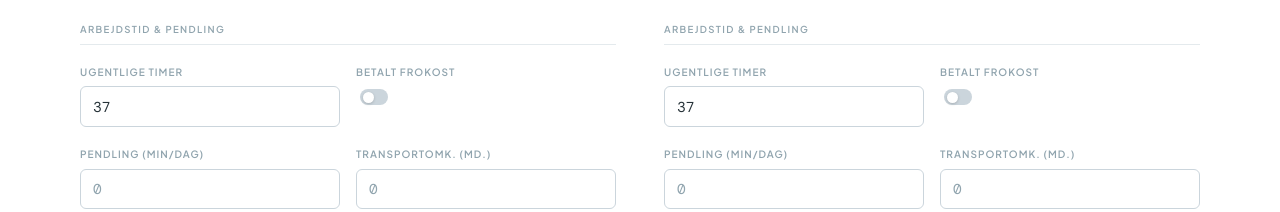
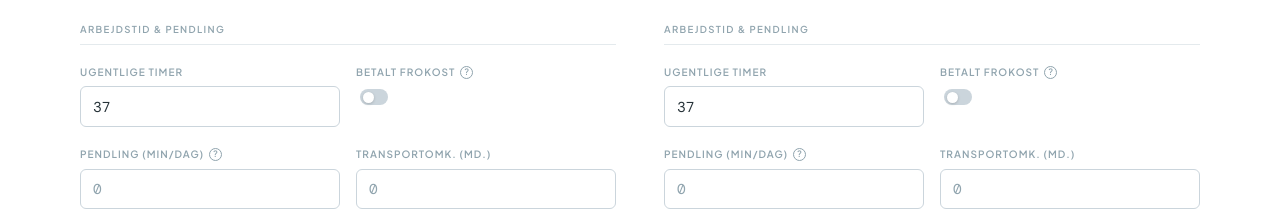
Before and after one commit to thwit/loenpakken, a React (Vite) app: page / in a window 1280 px wide. Shown: the part 476-688 px from the top of the page. Built offline with nearby package versions, Linux system fonts and the light colour scheme.

Commit message:
Add tooltip and fix UI issue with goder

```diff
--- a/src/components/ComparisonGrid.tsx
+++ b/src/components/ComparisonGrid.tsx
@@ -23,9 +23,10 @@ interface FieldProps {
   min?: number;
   max?: number;
   step?: number | 'any';
+  tooltip?: string;
 }
 
-function Field({ label, value, onChange, suffix, placeholder = '0', min, max, step }: FieldProps) {
+function Field({ label, value, onChange, suffix, placeholder = '0', min, max, step, tooltip }: FieldProps) {
   const inputEl = (
     <input
       type="number"
@@ -41,7 +42,15 @@ function Field({ label, value, onChange, suffix, placeholder = '0', min, max, st
 
   return (
     <div className={styles.fieldGroup}>
-      <span className={styles.fieldLabel}>{label}</span>
+      <div className={styles.fieldLabelRow}>
+        <span className={styles.fieldLabel}>{label}</span>
+        {tooltip && (
+          <span className={styles.tooltipWrap}>
+            <span className={styles.tooltipIcon}>?</span>
+            <span className={styles.tooltipText}>{tooltip}</span>
+          </span>
+        )}
+      </div>
       {suffix ? (
         <div className={styles.inputGroup}>
           {inputEl}
@@ -127,7 +136,13 @@ function PackageColumn({ pkg, index, dispatch }: ColumnProps) {
           onChange={v => upd('weeklyHours', v)}
         />
         <div className={styles.fieldGroup}>
-          <span className={styles.fieldLabel}>Betalt frokost</span>
+          <div className={styles.fieldLabelRow}>
+            <span className={styles.fieldLabel}>Betalt frokost</span>
+            <span className={styles.tooltipWrap}>
+              <span className={styles.tooltipIcon}>?</span>
+              <span className={styles.tooltipText}>Hvis frokosten er ubetalt trækkes pausetiden fra din effektive timesats (typisk 30 min/dag = 2,5 t/uge).</span>
+            </span>
+          </div>
           <div className={styles.benefitCell}>
             <label className={styles.toggle}>
               <input
@@ -145,6 +160,7 @@ function PackageColumn({ pkg, index, dispatch }: ColumnProps) {
           label="Pendling (min/dag)"
           value={pkg.commuteMinutesPerDay}
           onChange={v => upd('commuteMinutesPerDay', v)}
+          tooltip="Samlet pendlingstid per dag (tur-retur). Pendlingstid tæller med i din effektive timesats, da det er tid du bruger på jobbet."
         />
         <Field
           label="Transportomk. (md.)"
@@ -168,6 +184,7 @@ function PackageColumn({ pkg, index, dispatch }: ColumnProps) {
         label="Ekstra feriedage"
         value={pkg.extraVacationDays}
         onChange={v => upd('extraVacationDays', v)}
+        tooltip="Standardferien er 25 dage (5 uger). Angiv kun dage ud over dette. Ekstra feriedage forbedrer din effektive timesats, da du får samme løn for færre arbejdstimer."
       />
 
       {pkg.benefits.map(b => (
--- a/src/styles/ComparisonGrid.module.css
+++ b/src/styles/ComparisonGrid.module.css
@@ -258,7 +258,7 @@
 
 .benefitRow .inputGroup {
   flex: 0 0 auto;
-  width: 7rem;
+  width: 9.5rem;
 }
 
 .removeBenefitButton {
@@ -303,6 +303,62 @@
   background: rgba(84,110,122,.04);
 }
 
+/* ── Tooltip ────────────────────────────────────────────── */
+.fieldLabelRow {
+  display: flex;
+  align-items: center;
+  gap: 0.3rem;
+}
+
+.tooltipWrap {
+  position: relative;
+  display: inline-flex;
+  align-items: center;
+}
+
+.tooltipIcon {
+  display: inline-flex;
+  align-items: center;
+  justify-content: center;
+  width: 13px;
+  height: 13px;
+  border-radius: 50%;
+  border: 1px solid var(--text-3);
+  font-size: 0.55rem;
+  font-weight: 700;
+  color: var(--text-3);
+  cursor: default;
+  line-height: 1;
+  flex-shrink: 0;
+}
+
+.tooltipText {
+  display: none;
+  position: absolute;
+  bottom: calc(100% + 6px);
+  left: 50%;
+  transform: translateX(-50%);
+  background: var(--text-1);
+  color: var(--bg);
+  font-family: 'Plus Jakarta Sans', sans-serif;
+  font-size: 0.68rem;
+  font-weight: 400;
+  text-transform: none;
+  letter-spacing: 0;
+  line-height: 1.4;
+  white-space: normal;
+  width: 200px;
+  padding: 0.5rem 0.65rem;
+  border-radius: 6px;
+  pointer-events: none;
+  z-index: 10;
+  box-shadow: 0 4px 12px rgba(0,0,0,.18);
+}
+
+.tooltipWrap:hover .tooltipText {
+  display: block;
+}
+
 /* ── Section separator ─────────────────────────────────── */
 .sectionLabel {
   font-family: 'Plus Jakarta Sans', sans-serif;
```
